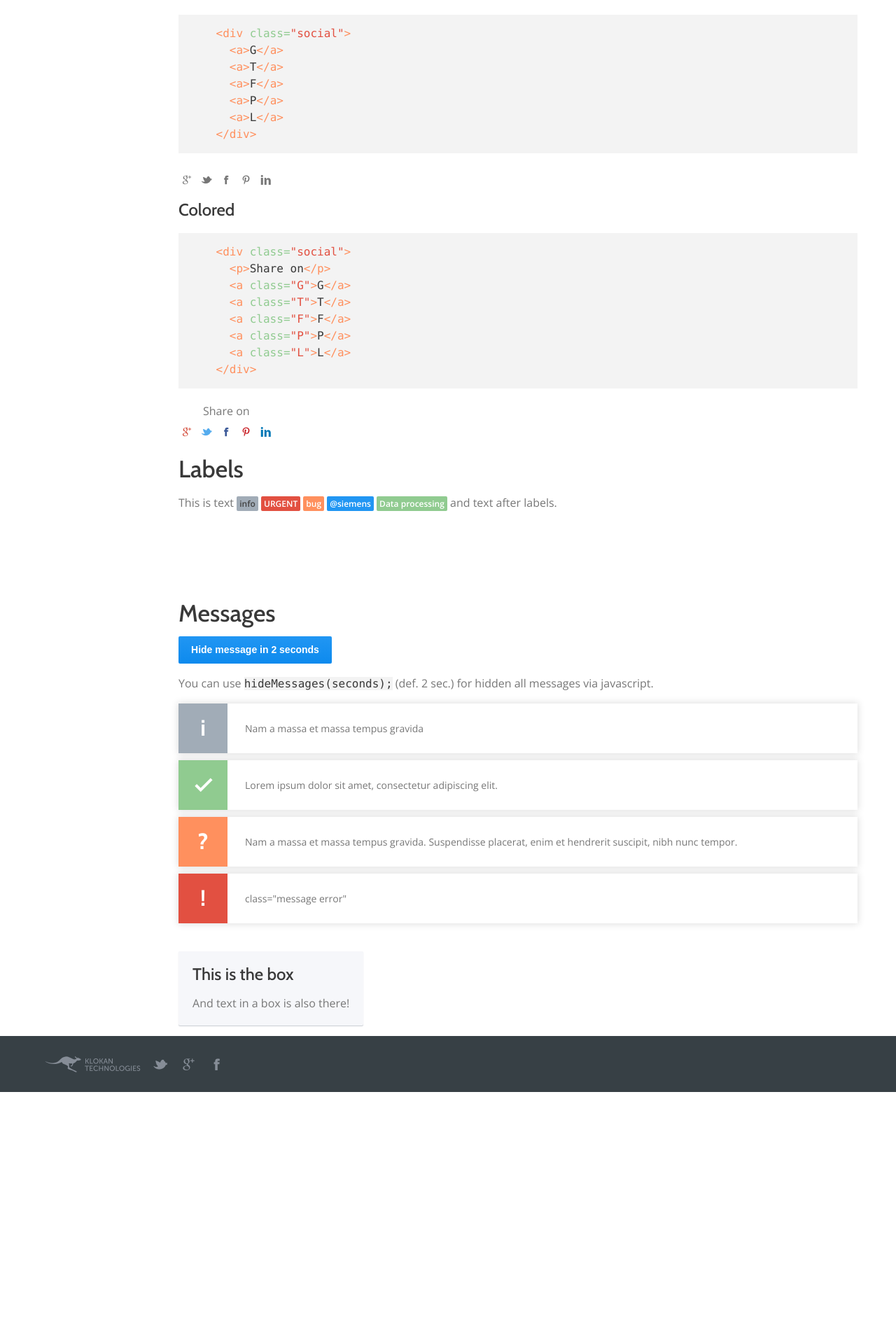
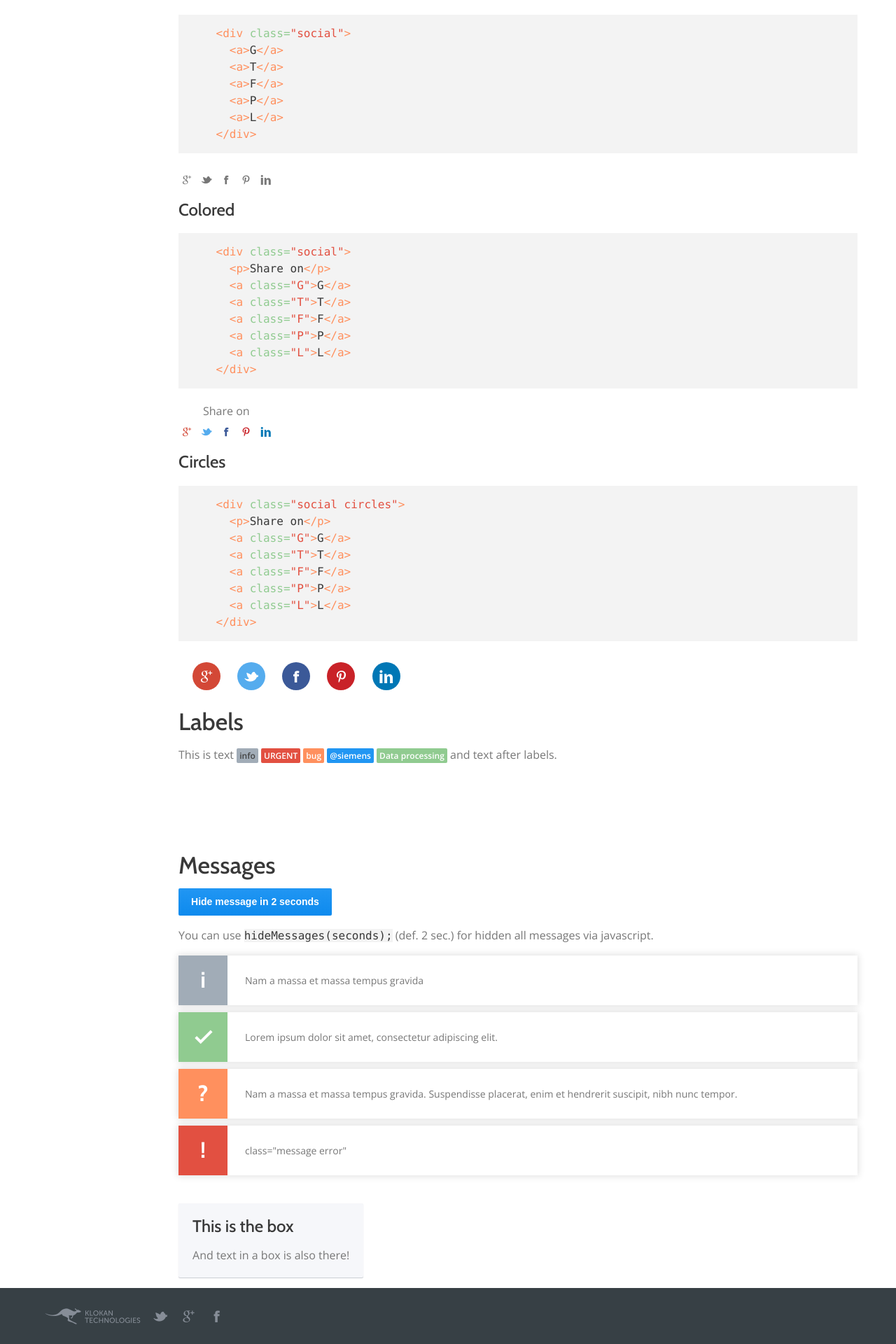
Before and after one commit to klokantech/styles, a Jekyll site: the page built from components.html, in a window 1280 px wide. Shown: the part 1617-3537 px from the top of the page at 70% size. Built offline with Jekyll 4.4.1, drawn with Linux system fonts in a browser that asks for light colours; before the commit the page ends 3177 px from its top, so only the background shows below that.

Commit message:
Social buttons update #6

```diff
--- a/_sass/_components.scss
+++ b/_sass/_components.scss
@@ -50,6 +50,7 @@
 }
 /* Social */
 .social {
+  user-select: none;
   text-align: center;
   display: inline-block;
 
@@ -91,6 +92,119 @@
     }
   }
 }
+.social.circles {
+
+  text-align: center;
+  display: inline-block;
+
+  a {
+    user-select: none;
+    display: inline-block;
+    width: 40px;
+    height: 40px;
+    line-height: 40px;
+    text-align: center;
+    vertical-align: middle;
+    border-radius: 50%;
+    font-family: 'icons';
+    font-size: 32px;
+    color: #fff;
+    background-color: #c2c2ce;
+    cursor: pointer;
+    text-decoration: none !important;
+    margin: 10px;
+
+    &.G {
+      color: #fff;
+      background-color: #d34836;
+    }
+
+    &.F {
+      color: #fff;
+      background-color: #3B5998;
+    }
+
+    &.T, &.twitter {
+      color: #fff;
+      background-color: #55ACEE;
+    }
+
+    &.twitter {
+      &:before{
+        content: '';
+        background: url('/img/icon/twitter.svg');
+        background-repeat: no-repeat;
+        background-size: 40px 40px;
+        width: 40px;
+        height: 40px;
+        position: absolute;
+        margin-left: -20px;
+        margin-top: 0px;
+      }
+    }
+
+    &.P {
+      background-color: #C92228;
+    }
+
+    &.Y, &.social-youtube{
+      font-size: 20px;
+    }
+    &.Y {
+      background-color: #FF0000;
+    }
+
+    &.L {
+      background-color: #0077B5;
+    }
+
+    &.RSS {
+      background-color: #f2772e;
+      &:before{
+        content: '';
+        background: url('/img/icon/feed.svg');
+        background-repeat: no-repeat;
+        background-size: 20px 20px;
+        width: 40px;
+        height: 40px;
+        position: absolute;
+        margin-left: -8px;
+        margin-top: 8px;
+      }
+    }
+
+    &.medium {
+      background-color: #333359;
+      &:before{
+        content: '';
+        background: url('/img/icon/medium.svg');
+        background-repeat: no-repeat;
+        background-size: 20px 20px;
+        width: 40px;
+        height: 40px;
+        position: absolute;
+        margin-left: -10px;
+        margin-top: 9px;
+      }
+    }
+
+    &.github {
+      background-color: transparent;
+      color: #000;
+      font-size: 45px;
+    }
+
+    &:hover {
+      text-decoration: none !important;
+      opacity: 0.9;
+    }
+  }
+
+  a:first-child{
+    margin-left: 20px;
+  }
+}
+
 /* Sync indicator */
 #sync-indicator {
   position: absolute;
--- a/components.html
+++ b/components.html
@@ -140,6 +140,23 @@ title: Components
       <a class="P">P</a>
       <a class="L">L</a>
     </div>
+    <h3>Circles</h3> {% highlight html %}
+    <div class="social circles">
+      <p>Share on</p>
+      <a class="G">G</a>
+      <a class="T">T</a>
+      <a class="F">F</a>
+      <a class="P">P</a>
+      <a class="L">L</a>
+    </div>{% endhighlight %}
+
+    <div class="social circles">
+      <a class="G">G</a>
+      <a class="T">T</a>
+      <a class="F">F</a>
+      <a class="P">P</a>
+      <a class="L">L</a>
+    </div>
 
     <h2>Labels</h2>
 
```
